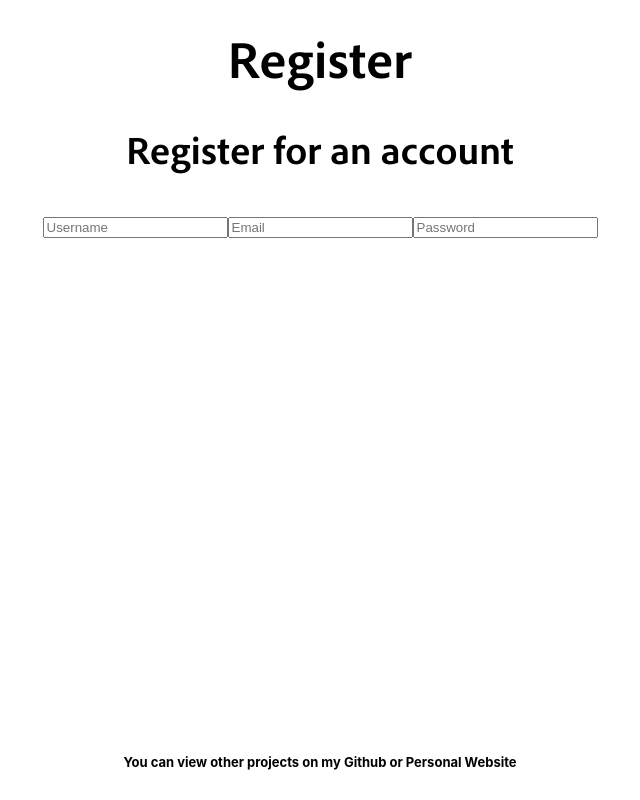
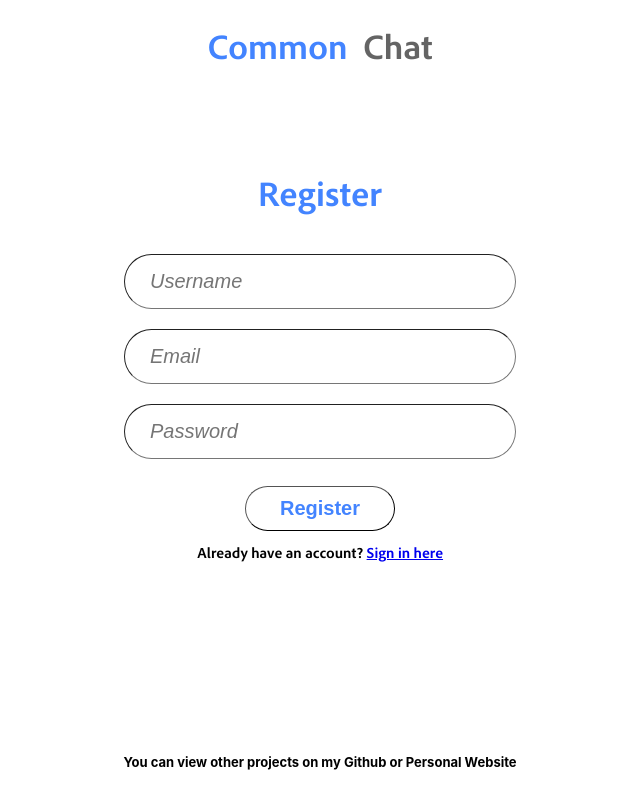
Before and after one commit to zrefai/Common-Chat, a React (Create React App) app: page /register in a window 1280 px wide. Shown: the whole page, without its empty margins (320-960 px from the left). Built offline with nearby package versions, Linux system fonts and the light colour scheme; a web font is replaced by a local one.

Commit message:
Add styling to register and sigin

```diff
--- a/src/components/Auth/Auth.css
+++ b/src/components/Auth/Auth.css
@@ -5,17 +5,17 @@
   align-items: center;
 }
 
-.sign-in-container {
+.action-button-container {
   margin-top: 7px;
 }
 
-.Sign-In-Text {
+.header-text {
   font-weight: bold;
   font-size: 35px;
   color: #4384ff;
 }
 
-.Register-Here-Text {
+.action-text {
   font-weight: bold;
   font-size: 15px;
 }
@@ -23,8 +23,9 @@
 .input {
   margin-bottom: 20px;
   font-size: 20px;
-  padding: 15px;
+  padding: 15px 15px 15px 25px;
   width: 350px;
+  justify-content: center;
   border-radius: 30px;
   border-width: 1px;
   outline: none;
--- a/src/components/Auth/Register.js
+++ b/src/components/Auth/Register.js
@@ -1,4 +1,8 @@
 import React, { useState } from "react";
+import { Link } from "react-router-dom";
+import Input from "./Input";
+import Button from "../Buttons/Button";
+import Header from "../Header/Header";
 
 const Register = () => {
   const [username, setUsername] = useState("");
@@ -11,37 +15,37 @@ const Register = () => {
 
   return (
     <div>
-      <h1>Register</h1>
-      <h2>Register for an account</h2>
-      <form>
-        <input
-          type="text"
-          name="username"
-          id="username"
+      <Header />
+      <div className="form-container">
+        <p className="header-text">Register</p>
+        <Input
+          kind="username"
           placeholder="Username"
-          autoComplete="off"
           value={username}
-          onChange={(e) => handleInput(e, setUsername)}
+          handler={handleInput}
+          setState={setUsername}
         />
-        <input
-          type="text"
-          name="email"
-          id="email"
+        <Input
+          kind="email"
           placeholder="Email"
-          autoComplete="off"
           value={email}
-          onChange={(e) => handleInput(e, setEmail)}
+          handler={handleInput}
+          setState={setEmail}
         />
-        <input
-          type="text"
-          name="password"
-          id="password"
+        <Input
+          kind="password"
           placeholder="Password"
-          autoComplete="off"
           value={password}
-          onChange={(e) => handleInput(e, setPassword)}
+          handler={handleInput}
+          setState={setPassword}
         />
-      </form>
+        <div className="action-button-container">
+          <Button>Register</Button>
+          <p className="action-text">
+            Already have an account? <Link to="/signin">Sign in here</Link>
+          </p>
+        </div>
+      </div>
     </div>
   );
 };
--- a/src/components/Auth/SignIn.js
+++ b/src/components/Auth/SignIn.js
@@ -21,7 +21,7 @@ const SignIn = () => {
     <div>
       <Header />
       <div className="form-container">
-        <p className="Sign-In-Text">Sign In</p>
+        <p className="header-text">Sign In</p>
         <Input
           kind="email"
           placeholder="Email"
@@ -36,9 +36,9 @@ const SignIn = () => {
           handler={handleInput}
           setState={setPassword}
         />
-        <div className="sign-in-container">
+        <div className="action-button-container">
           <Button>Sign In</Button>
-          <p className="Register-Here-Text">
+          <p className="action-text">
             Don't have an account? <Link to="/register">Register here</Link>
           </p>
         </div>
```
